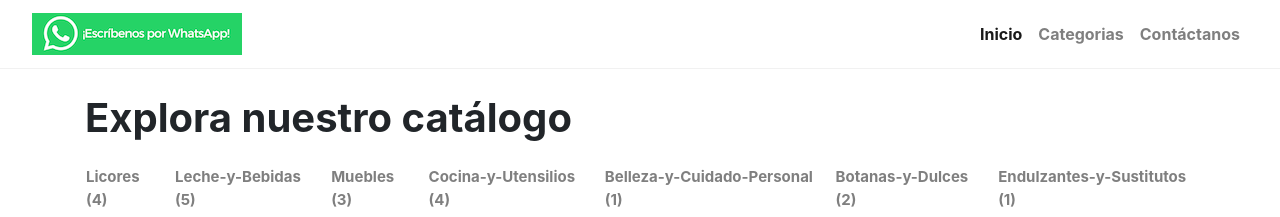
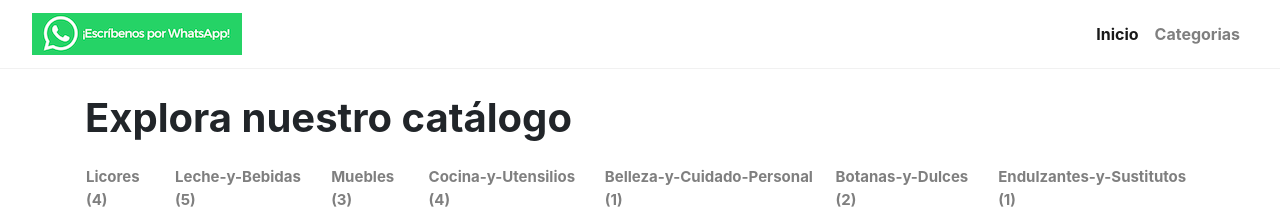
Before and after one commit to saldodromo-mx/webpage, a Jekyll site: the page built from index.html, in a window 1280 px wide. Shown: the top 217 px of the page. Built offline with Jekyll 4.4.1, drawn with Linux system fonts in a browser that asks for light colours; nearby versions of some CDN libraries; library files that are not in the unit come from our copies; the list of posts is cut into pages by our own code; comment, search, counter and statistics services are not loaded.

Commit message:
Update menu-header.html

```diff
--- a/_includes/menu-header.html
+++ b/_includes/menu-header.html
@@ -6,6 +6,3 @@
 <li class="nav-item">
     <a class="nav-link" href="{{site.baseurl}}/categories.html">Categorias</a>
 </li>
-<li class="nav-item">
-    <a class="nav-link" href="{{site.baseurl}}/contact.html">Contáctanos</a>
-</li>
```
